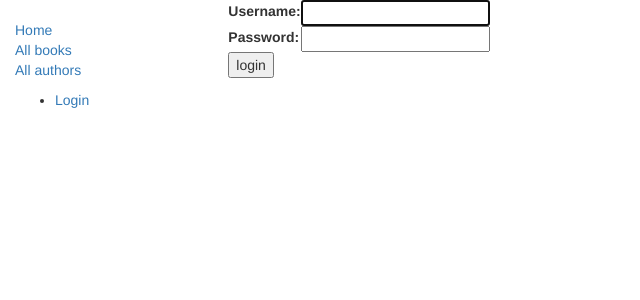
After one commit to Andrey5597/Library, a Django app: page /accounts/login/ in a window 1280 px wide. The commit adds this page. Shown: the top 300 px of the page, without its empty margins (0-640 px from the left). Run offline with Django 3.2, Linux system fonts and the light colour scheme; some libraries are stand-ins or nearby versions.

Commit message:
added user authentication and page to login

```diff
--- a/Library/settings.py
+++ b/Library/settings.py
@@ -126,3 +126,4 @@ USE_TZ = True
 
 STATIC_URL = '/static/'
 STATIC_ROOT = os.path.join(BASE_DIR, 'static/')
+LOGIN_REDIRECT_URL = '/library'
--- a/Library/urls.py
+++ b/Library/urls.py
@@ -19,4 +19,5 @@ from django.urls import path, include
 urlpatterns = [
     path('admin/', admin.site.urls),
     path('library/', include('library.urls')),
+    path('accounts/', include('django.contrib.auth.urls')),
 ]
--- a/library/templates/base_generic.html
+++ b/library/templates/base_generic.html
@@ -22,6 +22,15 @@
     <li><a href="{% url 'authors' %}">All authors</a></li>
   </ul>
 
+  <ul>
+  {% if user.is_authenticated %}
+     <li>User: {{ user.get_username }}</li>
+     <li><a href="{% url 'logout'%}?next={{request.path}}">Logout</a></li>
+   {% else %}
+     <li><a href="{% url 'login'%}?next={{request.path}}">Login</a></li>
+   {% endif %}
+  </ul>
+
 {% endblock %}
   </div>
   <div class="col-sm-10 ">
--- /dev/null
+++ b/templates/registration/login.html
@@ -0,0 +1,38 @@
+{% extends "base_generic.html" %}
+
+{% block content %}
+
+{% if form.errors %}
+  <p>Your username and password didn't match. Please try again.</p>
+{% endif %}
+
+{% if next %}
+  {% if user.is_authenticated %}
+    <p>Your account doesn't have access to this page. To proceed,
+    please login with an account that has access.</p>
+  {% else %}
+    <p>Please login to see this page.</p>
+  {% endif %}
+{% endif %}
+
+<form method="post" action="{% url 'login' %}">
+{% csrf_token %}
+<table>
+
+<tr>
+  <td>{{ form.username.label_tag }}</td>
+  <td>{{ form.username }}</td>
+</tr>
+
+<tr>
+  <td>{{ form.password.label_tag }}</td>
+  <td>{{ form.password }}</td>
+</tr>
+</table>
+
+<input type="submit" value="login" />
+<input type="hidden" name="next" value="{{ next }}" />
+</form>
+
+
+{% endblock %}
```
